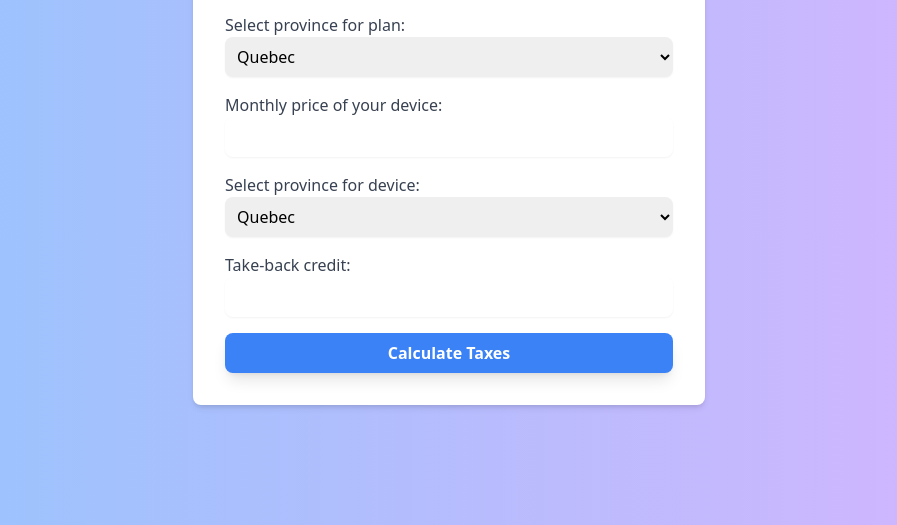
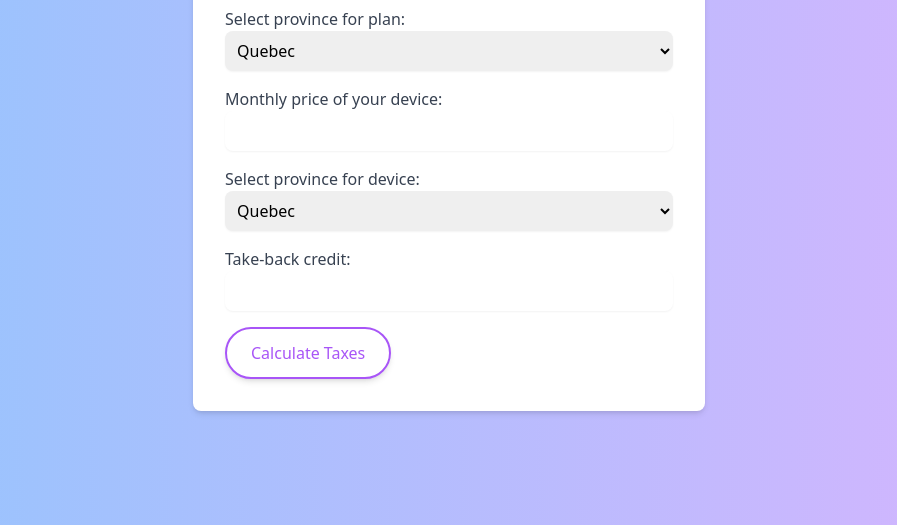
Before and after one commit to ozanazizoglu/ozanazizoglu.github.io, a plain HTML site: page index.html in a window 1280 px wide. Shown: the part 275-800 px from the top of the page, without its empty margins (191-1088 px from the left). Drawn offline with nearby package versions, Linux system fonts and the light colour scheme.

Commit message:
Update index.html

```diff
--- a/index.html
+++ b/index.html
@@ -6,24 +6,6 @@
     <title>Tax Calculator</title>
     <!-- Tailwind CSS CDN -->
     <script src="https://cdn.tailwindcss.com"></script>
-    <style>
-        /* Tailwind plugin for animations (if needed) */
-        @layer utilities {
-            @keyframes slide-down {
-                from {
-                    opacity: 0;
-                    transform: translateY(-20px);
-                }
-                to {
-                    opacity: 1;
-                    transform: translateY(0);
-                }
-            }
-            .animate-slide-down {
-                animation: slide-down 0.5s ease-out forwards;
-            }
-        }
-    </style>
 </head>
 <body class="bg-gradient-to-r from-blue-300 to-purple-300 min-h-screen flex items-center justify-center">
     <div class="bg-white p-8 rounded-lg shadow-md max-w-lg w-full">
@@ -65,12 +47,15 @@
                     class="w-full border-gray-300 rounded-lg shadow-sm p-2 focus:ring-blue-500 focus:border-blue-500">
             </div>
 
-            <!-- Button -->
-            <button type="button" onclick="calculateTaxes()"
-                class="relative w-full bg-blue-500 text-white font-bold py-2 px-4 rounded-lg shadow-lg transition-all duration-300 hover:bg-cover hover:bg-center hover:text-transparent"
-                style="background-image: none; hover:bg-image: url('https://upload.wikimedia.org/wikipedia/commons/c/cf/Flag_of_Canada_%28Pantone%29.svg');">
-                Calculate Taxes
-            </button>
+            <!-- Updated Button -->
+            <a href="#_" onclick="calculateTaxes()"
+                class="relative inline-flex items-center justify-center p-4 px-6 py-3 overflow-hidden font-medium text-indigo-600 transition duration-300 ease-out border-2 border-purple-500 rounded-full shadow-md group">
+                <span class="absolute inset-0 flex items-center justify-center w-full h-full text-white duration-300 -translate-x-full bg-purple-500 group-hover:translate-x-0 ease">
+                    <svg class="w-6 h-6" fill="none" stroke="currentColor" viewBox="0 0 24 24" xmlns="http://www.w3.org/2000/svg"><path stroke-linecap="round" stroke-linejoin="round" stroke-width="2" d="M14 5l7 7m0 0l-7 7m7-7H3"></path></svg>
+                </span>
+                <span class="absolute flex items-center justify-center w-full h-full text-purple-500 transition-all duration-300 transform group-hover:translate-x-full ease">Calculate Taxes</span>
+                <span class="relative invisible">Calculate Taxes</span>
+            </a>
         </form>
 
         <div class="result hidden mt-6 bg-gray-50 p-4 rounded-lg shadow-md animate-slide-down" id="resultSection">
```
